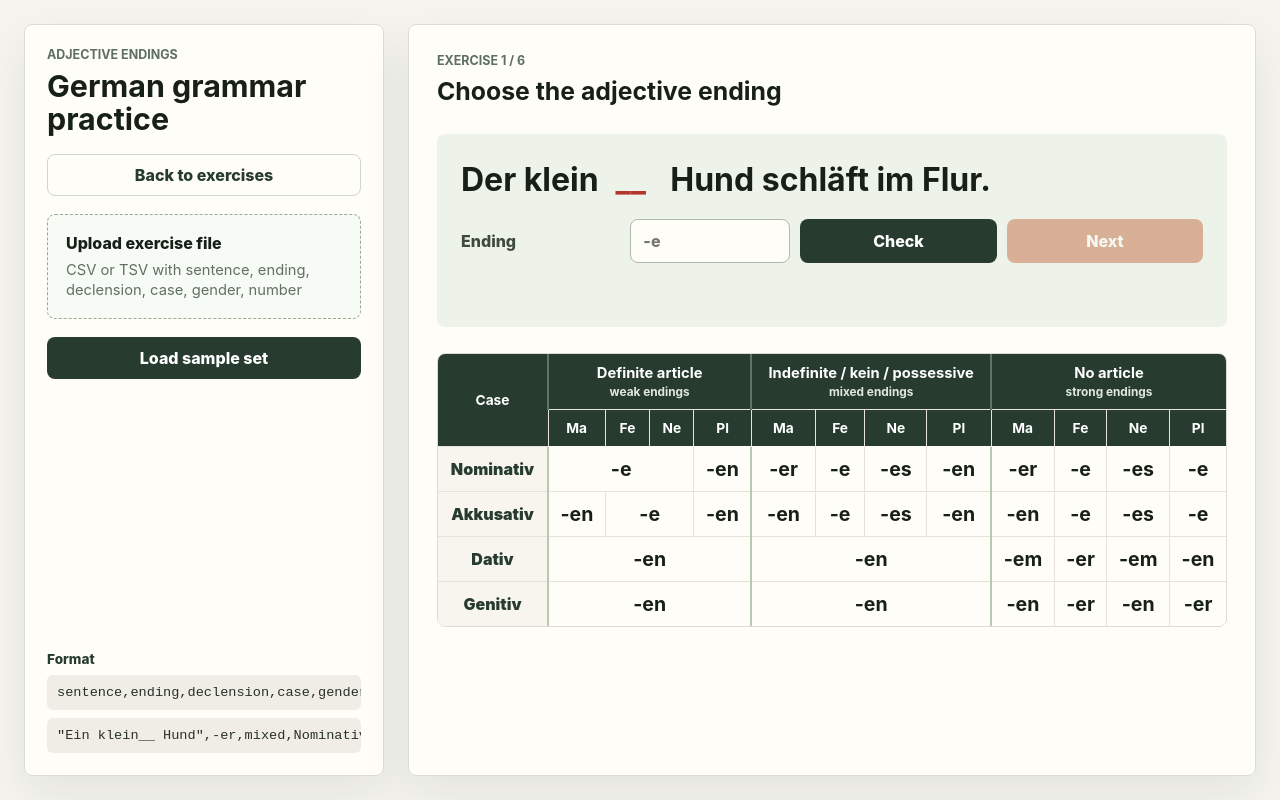
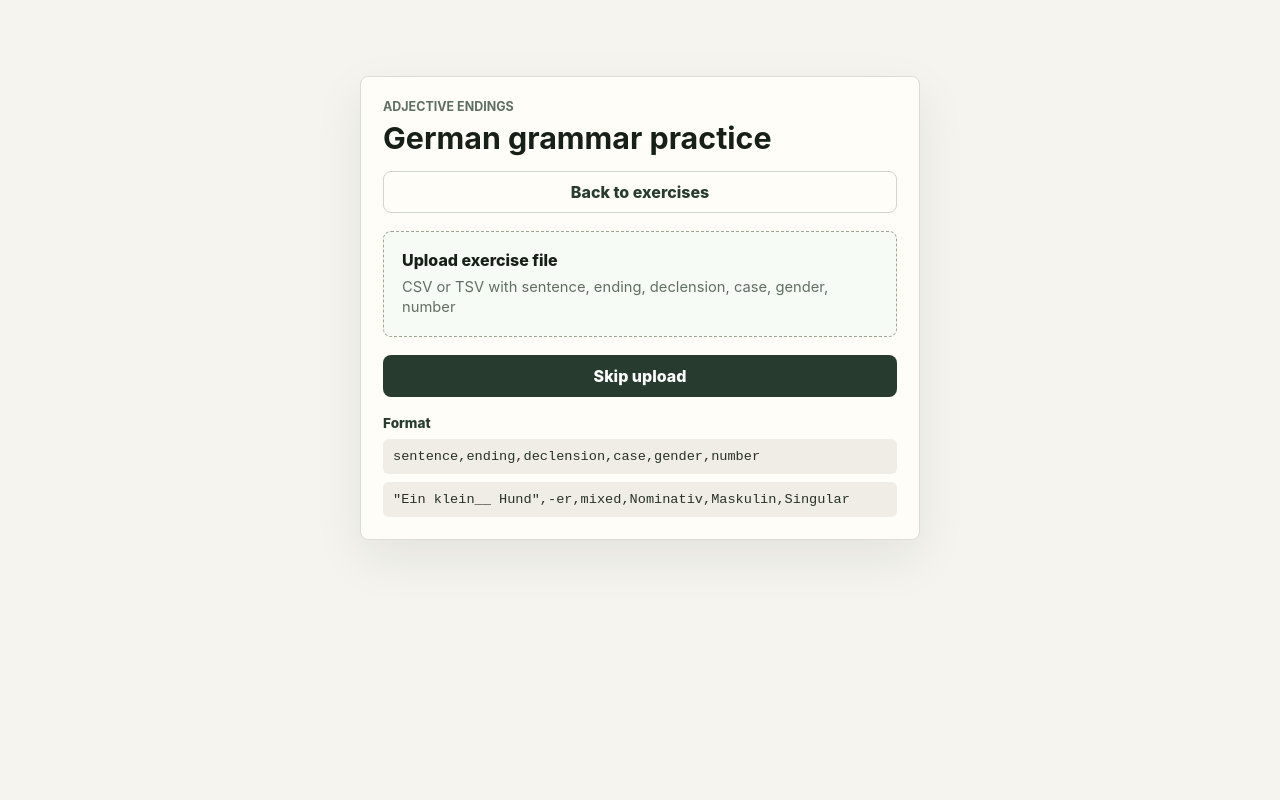
Before and after one commit to arturians/german-exercises, a React (Vite) app: page / in a window 1280 px wide. Both pictures are taken after a click on the button 640 px from the left and 224 px from the top of the page. Built offline with nearby package versions, Linux system fonts and the light colour scheme.

Commit message:
Separate upload setup from adjective quiz

```diff
--- a/src/exercises/adjective-endings/AdjectiveEndingsExercise.tsx
+++ b/src/exercises/adjective-endings/AdjectiveEndingsExercise.tsx
@@ -62,6 +62,7 @@ function getGenderAbbreviation(gender: Gender) {
 }
 
 export function AdjectiveEndingsExercise({ onBack }: AdjectiveEndingsExerciseProps) {
+  const [isSetupComplete, setIsSetupComplete] = useState(false);
   const [exercises, setExercises] = useState<AdjectiveEndingExercise[]>(SAMPLE_EXERCISES);
   const [currentIndex, setCurrentIndex] = useState(0);
   const [answer, setAnswer] = useState('');
@@ -85,6 +86,7 @@ export function AdjectiveEndingsExercise({ onBack }: AdjectiveEndingsExercisePro
     setFeedback('idle');
     setError('');
     setFileName(nextFileName);
+    setIsSetupComplete(true);
   }
 
   async function handleUpload(event: ChangeEvent<HTMLInputElement>) {
@@ -130,7 +132,7 @@ export function AdjectiveEndingsExercise({ onBack }: AdjectiveEndingsExercisePro
     setFeedback('idle');
   }
 
-  function loadSample() {
+  function skipUpload() {
     if (fileInputRef.current) {
       fileInputRef.current.value = '';
     }
@@ -138,9 +140,11 @@ export function AdjectiveEndingsExercise({ onBack }: AdjectiveEndingsExercisePro
     resetQuiz(SAMPLE_EXERCISES, '');
   }
 
+  if (!isSetupComplete) {
     return (
-    <section className="workspace">
-      <aside className="setup-panel" aria-label="Exercise setup">
+      <section className="setup-screen" aria-label="Exercise setup">
+        <div className="setup-card">
+          <header className="setup-header">
             <div>
               <p className="eyebrow">Adjective endings</p>
               <h1>German grammar practice</h1>
@@ -149,6 +153,7 @@ export function AdjectiveEndingsExercise({ onBack }: AdjectiveEndingsExercisePro
             <button className="back-button" type="button" onClick={onBack}>
               Back to exercises
             </button>
+          </header>
 
           <label className="upload-box">
             <input
@@ -163,8 +168,8 @@ export function AdjectiveEndingsExercise({ onBack }: AdjectiveEndingsExercisePro
             </span>
           </label>
 
-        <button className="secondary-button" type="button" onClick={loadSample}>
-          Load sample set
+          <button className="secondary-button" type="button" onClick={skipUpload}>
+            Skip upload
           </button>
 
           {error ? <p className="error-message">{error}</p> : null}
@@ -174,14 +179,22 @@ export function AdjectiveEndingsExercise({ onBack }: AdjectiveEndingsExercisePro
             <code>sentence,ending,declension,case,gender,number</code>
             <code>"Ein klein__ Hund",-er,mixed,Nominativ,Maskulin,Singular</code>
           </div>
-      </aside>
+        </div>
+      </section>
+    );
+  }
 
+  return (
+    <section className="practice-layout">
       <section className="practice-area" aria-label="Quiz">
         <header className="practice-header">
           <div>
             <p className="eyebrow">Exercise {progress}</p>
             <h2>Choose the adjective ending</h2>
           </div>
+          <button className="back-button inline-back-button" type="button" onClick={onBack}>
+            Back to exercises
+          </button>
         </header>
 
         <div className="sentence-panel">
--- a/src/exercises/adjective-endings/adjective-endings.css
+++ b/src/exercises/adjective-endings/adjective-endings.css
@@ -1,12 +1,18 @@
-.workspace {
-  display: grid;
-  grid-template-columns: minmax(280px, 360px) minmax(0, 1fr);
-  gap: 24px;
+.setup-screen,
+.practice-layout {
   max-width: 1280px;
   margin: 0 auto;
 }
 
-.setup-panel,
+.setup-screen {
+  display: grid;
+  min-height: calc(100vh - 48px);
+  align-items: start;
+  justify-items: center;
+  padding-top: 52px;
+}
+
+.setup-card,
 .practice-area {
   border: 1px solid #dedbd2;
   background: #fffdf8;
@@ -14,12 +20,16 @@
   box-shadow: 0 18px 50px rgba(31, 42, 32, 0.08);
 }
 
-.setup-panel {
-  display: flex;
-  flex-direction: column;
+.setup-card {
+  display: grid;
   gap: 18px;
-  min-height: calc(100vh - 48px);
+  width: min(100%, 560px);
   padding: 22px;
+}
+
+.setup-header {
+  display: grid;
+  gap: 16px;
 }
 
 .practice-area {
@@ -72,6 +82,11 @@
   background: #fffdf8;
   color: #273c2f;
   font-weight: 800;
+}
+
+.inline-back-button {
+  width: auto;
+  padding: 0 14px;
 }
 
 .error-message {
@@ -330,11 +345,12 @@
 }
 
 @media (max-width: 860px) {
-  .workspace {
-    grid-template-columns: 1fr;
+  .setup-screen {
+    min-height: auto;
+    padding-top: 20px;
   }
 
-  .setup-panel,
+  .setup-card,
   .practice-area {
     min-height: auto;
   }
```
Lines whose indentation alone changed are shown as unchanged.
